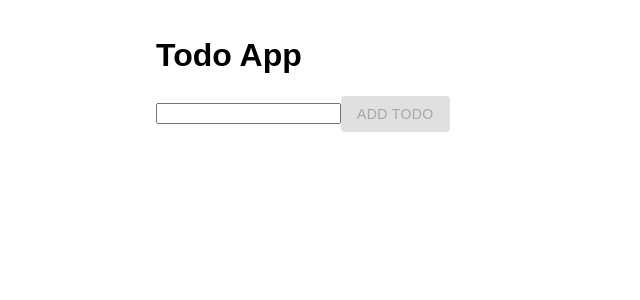
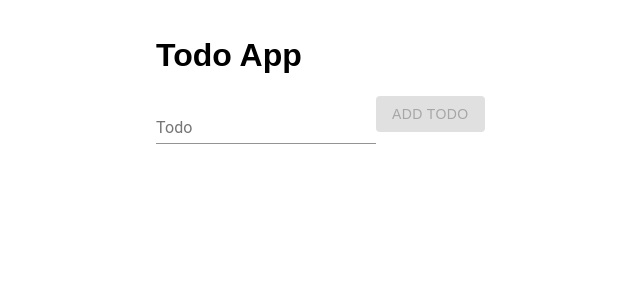
Before and after one commit to chrisdav6/react-todo-app, a React (Create React App) app: page / in a window 1280 px wide. Shown: the top 300 px of the page, without its empty margins (84-724 px from the left). Built offline with nearby package versions, Linux system fonts and the light colour scheme.

Commit message:
Using material-ui form components

```diff
--- a/src/components/App.js
+++ b/src/components/App.js
@@ -1,5 +1,5 @@
 import React, { useState } from 'react';
-import { Button } from '@material-ui/core';
+import { Button, FormControl, InputLabel, Input } from '@material-ui/core';
 import { firebaseConfig } from '../firebase';
 
 const App = () => {
@@ -21,8 +21,17 @@ const App = () => {
   return (
     <div className='App'>
       <h1>Todo App</h1>
+
       <form>
-        <input type='text' value={input} onChange={handleOnChange} />
+        <FormControl>
+          <InputLabel htmlFor='todo'>Todo</InputLabel>
+          <Input
+            type='text'
+            id='todo'
+            value={input}
+            onChange={handleOnChange}
+          />
+        </FormControl>
         <Button
           disabled={!input}
           variant='contained'
```
